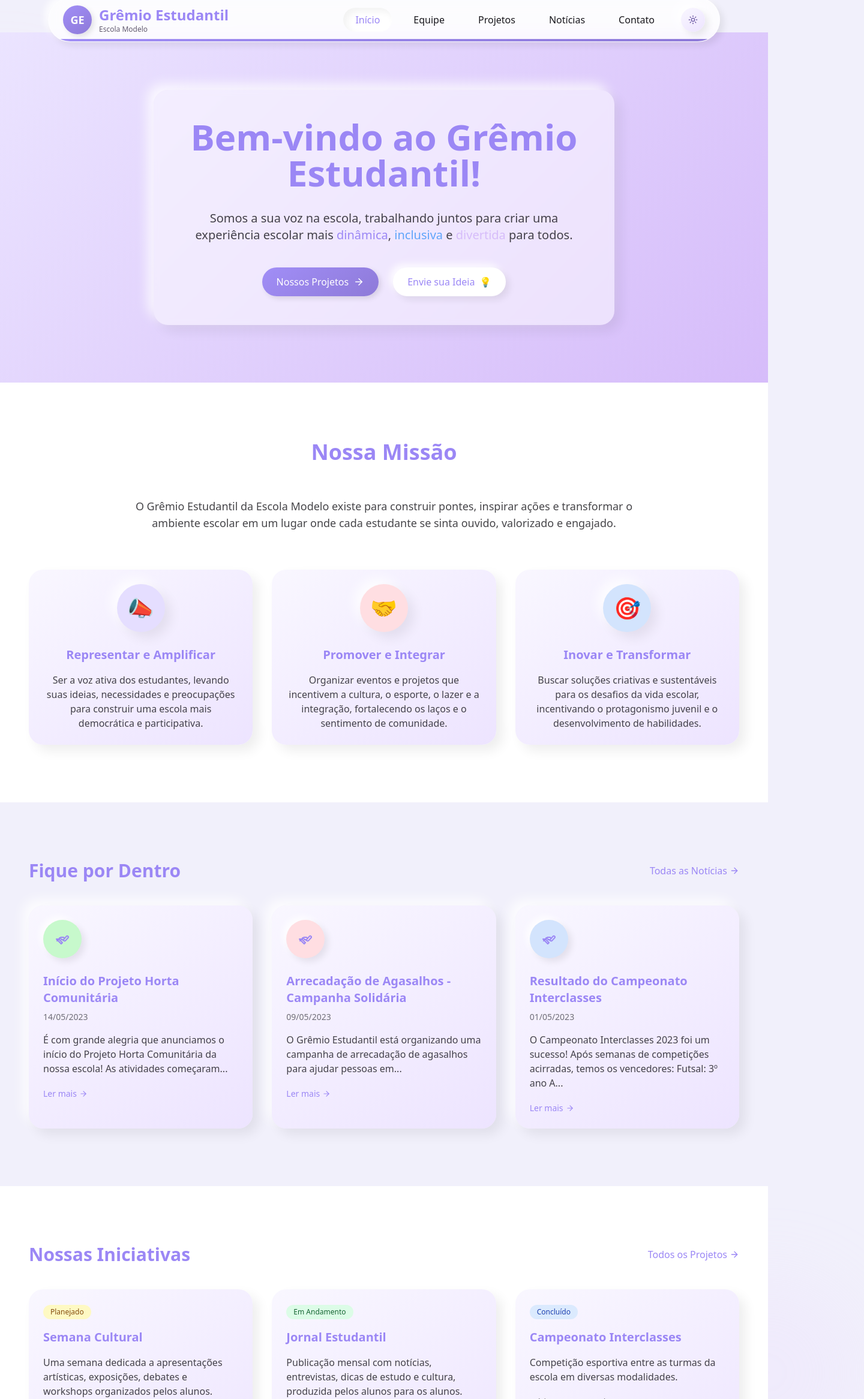
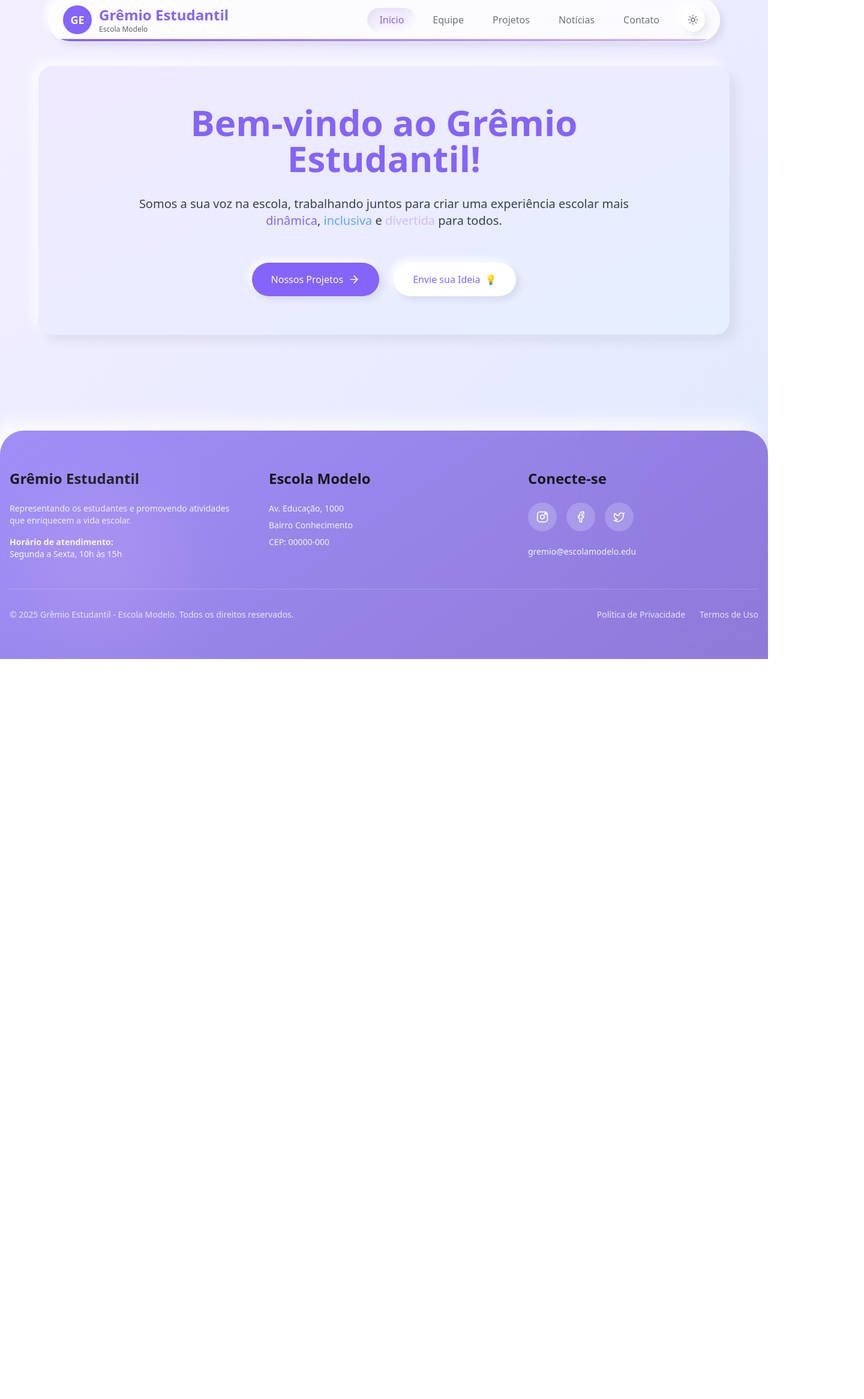
Before and after one commit to MaxwellMaciel/clay-guild-hub, a React (Vite) app: page / in a window 1280 px wide. Shown: the part 20-2353 px from the top of the page at 60% size, 1440 px wide, since content can reach past the window. After the commit the page ends 1119 px from the top, so only its background shows below. Built offline with nearby package versions, Linux system fonts and the light colour scheme.

Commit message:
Refactor: Improve Home screen and menu design
The Home screen and menu were updated to match the reference image, including color choices and overall design.

```diff
--- a/src/components/Navbar.tsx
+++ b/src/components/Navbar.tsx
@@ -11,7 +11,7 @@ const Navbar = () => {
       <div className="w-full rounded-full bg-white/80 backdrop-blur-md shadow-clay-sm border border-white/50 relative overflow-hidden">
         <div className="container mx-auto flex justify-between items-center py-3 px-6">
           <Link to="/" className="flex items-center gap-3">
-            <div className="h-12 w-12 rounded-full bg-button-gradient flex items-center justify-center text-white font-bold text-lg shadow-clay-button">
+            <div className="h-12 w-12 rounded-full bg-gremio-primary flex items-center justify-center text-white font-bold text-lg">
               GE
             </div>
             <div>
@@ -22,7 +22,7 @@ const Navbar = () => {
 
           {/* Mobile menu button */}
           <button
-            className="md:hidden bg-button-gradient text-white p-3 rounded-full shadow-clay-button"
+            className="md:hidden bg-gremio-primary text-white p-3 rounded-full shadow-clay-button"
             onClick={() => setIsOpen(!isOpen)}
           >
             <svg
@@ -45,7 +45,7 @@ const Navbar = () => {
           </button>
 
           {/* Desktop Navigation */}
-          <nav className="hidden md:flex items-center gap-4">
+          <nav className="hidden md:flex items-center gap-2">
             <NavLink to="/" isActive={location.pathname === "/"}>Início</NavLink>
             <NavLink to="/equipe" isActive={location.pathname === "/equipe"}>Equipe</NavLink>
             <NavLink to="/projetos" isActive={location.pathname === "/projetos"}>Projetos</NavLink>
@@ -53,7 +53,7 @@ const Navbar = () => {
             <NavLink to="/contato" isActive={location.pathname === "/contato"}>Contato</NavLink>
 
             {/* Theme toggle */}
-            <button className="clay-icon w-10 h-10 text-gremio-tertiary ml-2">
+            <button className="clay-icon w-10 h-10 text-gray-500 ml-2 rounded-full flex items-center justify-center bg-white shadow-clay-sm">
               <svg
                 xmlns="http://www.w3.org/2000/svg"
                 width="18"
@@ -80,7 +80,7 @@ const Navbar = () => {
         </div>
 
         {/* Purple gradient line */}
-        <div className="absolute bottom-0 left-0 right-0 h-1 bg-button-gradient"></div>
+        <div className="absolute bottom-0 left-0 right-0 h-1 bg-gradient-to-r from-gremio-primary to-gremio-light"></div>
       </div>
 
       {/* Mobile Navigation */}
@@ -108,8 +108,8 @@ const NavLink = ({ to, children, isActive }: NavLinkProps) => (
     to={to}
     className={`px-5 py-2 rounded-full font-medium transition-all duration-300 relative ${
       isActive
-        ? "bg-white text-gremio-primary shadow-clay-inner"
-        : "text-foreground hover:text-gremio-primary"
+        ? "bg-purple-100/80 text-gremio-primary shadow-clay-inner"
+        : "text-gray-500 hover:text-gremio-primary"
     }`}
   >
     {children}
--- a/src/index.css
+++ b/src/index.css
@@ -41,7 +41,7 @@
   }
 
   body {
-    @apply bg-gremio-gray text-foreground font-sans overflow-x-hidden;
+    @apply bg-gradient-to-br from-[#f4efff] to-[#e0e8ff] text-foreground font-sans overflow-x-hidden min-h-screen;
   }
 
   h1, h2, h3, h4, h5, h6 {
@@ -54,28 +54,29 @@
     @apply bg-card-pastel rounded-clay p-6 shadow-clay relative overflow-hidden transition-all duration-300;
   }
 
-  .clay-button {
-    @apply bg-button-gradient text-white rounded-full px-6 py-3 shadow-clay-button hover:shadow-clay-sm transition-all duration-300 hover:translate-y-[1px] active:shadow-clay-pressed active:translate-y-[2px];
+  .nav-item-active {
+    @apply bg-purple-100/80 text-gremio-primary shadow-clay-inner;
   }
 
-  .clay-input {
-    @apply bg-white rounded-full px-4 py-3 shadow-clay-inner focus:outline-none focus:ring-2 focus:ring-gremio-primary/30 w-full transition-all duration-200;
+  .primary-button {
+    @apply bg-gremio-primary text-white rounded-full px-8 py-4 shadow-clay-sm flex items-center justify-center gap-2
+    hover:shadow-clay transition-all duration-300 hover:bg-gremio-primary/90;
   }
 
-  .clay-icon {
-    @apply rounded-full p-3 bg-card-pastel shadow-clay-sm flex items-center justify-center;
+  .secondary-button {
+    @apply bg-white text-gremio-primary rounded-full px-8 py-4 shadow-clay-sm flex items-center justify-center gap-2
+    hover:shadow-clay transition-all duration-300;
   }
 
-  .clay-pill {
-    @apply inline-flex items-center rounded-full px-4 py-1 text-sm font-medium bg-white shadow-clay-sm;
+  .hero-text {
+    @apply text-center mx-auto max-w-4xl;
+  }
+
+  .hero-section {
+    @apply rounded-3xl bg-gradient-to-br from-[#f0e9ff] to-[#e5efff] p-16 shadow-clay my-8 mx-auto;
   }
 
   .clay-blob {
     @apply absolute rounded-full blur-3xl opacity-20;
   }
-
-  /* Menu specific claymorphism styles */
-  .nav-item-active {
-    @apply bg-white text-gremio-primary shadow-clay-inner;
-  }
 }
--- a/src/pages/Home.tsx
+++ b/src/pages/Home.tsx
@@ -4,137 +4,27 @@ import { ArrowRight } from "lucide-react";
 
 const Home = () => {
   return (
-    <main className="relative">
-      {/* Background blobs */}
-      <div className="clay-blob w-96 h-96 bg-pink-200 top-20 -left-48"></div>
-      <div className="clay-blob w-80 h-80 bg-purple-200 bottom-40 -right-40"></div>
-
+    <main className="relative px-4 pb-12 pt-6">
       {/* Hero Section */}
-      <section className="bg-hero-gradient py-24 px-4 relative overflow-hidden">
-        <div className="container mx-auto px-4">
-          <div className="max-w-3xl mx-auto py-12 px-8 md:px-12 text-center bg-white/50 rounded-clay backdrop-blur-sm shadow-clay">
-            <h1 className="text-4xl md:text-5xl lg:text-6xl font-bold text-gremio-primary mb-8 animate-float">
+      <section className="hero-section max-w-6xl">
+        <div className="hero-text">
+          <h1 className="text-5xl md:text-6xl font-bold text-gremio-primary mb-8">
             Bem-vindo ao Grêmio Estudantil!
           </h1>
-            <p className="text-lg md:text-xl text-foreground/80 mb-8">
+          <p className="text-lg md:text-xl text-gray-700 mb-12">
             Somos a sua voz na escola, trabalhando juntos para criar uma experiência escolar mais
             <span className="text-gremio-primary font-medium"> dinâmica</span>,
             <span className="text-blue-400 font-medium"> inclusiva</span> e
             <span className="text-gremio-light font-medium"> divertida</span> para todos.
           </p>
-            <div className="flex flex-col sm:flex-row gap-6 justify-center mt-10">
-              <Link to="/projetos" className="clay-button flex items-center justify-center gap-2 text-base">
-                Nossos Projetos <ArrowRight size={18} />
+
+          <div className="flex flex-col sm:flex-row gap-6 justify-center mt-14">
+            <Link to="/projetos" className="primary-button">
+              Nossos Projetos <ArrowRight size={20} />
             </Link>
-              <Link to="/contato" className="bg-white rounded-full px-6 py-3 shadow-clay-sm hover:shadow-clay text-gremio-primary flex items-center justify-center gap-2 transition-all duration-300 hover:translate-y-[1px] text-base">
+            <Link to="/contato" className="secondary-button">
               Envie sua Ideia <span className="inline-block">💡</span>
             </Link>
-            </div>
-          </div>
-        </div>
-      </section>
-
-      {/* Mission Section */}
-      <section className="py-24 px-4 bg-white relative">
-        <div className="container mx-auto">
-          <h2 className="text-3xl md:text-4xl font-bold text-center text-gremio-primary mb-14">
-            Nossa Missão
-          </h2>
-          <p className="text-lg text-center max-w-4xl mx-auto mb-16 text-foreground/80">
-            O Grêmio Estudantil da Escola Modelo existe para construir pontes, inspirar ações e transformar o ambiente escolar em um lugar onde cada estudante se sinta ouvido, valorizado e engajado.
-          </p>
-
-          <div className="grid grid-cols-1 md:grid-cols-3 gap-8">
-            <MissionCard
-              icon="📣"
-              title="Representar e Amplificar"
-              description="Ser a voz ativa dos estudantes, levando suas ideias, necessidades e preocupações para construir uma escola mais democrática e participativa."
-              color="bg-gremio-soft"
-            />
-            <MissionCard
-              icon="🤝"
-              title="Promover e Integrar"
-              description="Organizar eventos e projetos que incentivem a cultura, o esporte, o lazer e a integração, fortalecendo os laços e o sentimento de comunidade."
-              color="bg-gremio-pink"
-            />
-            <MissionCard
-              icon="🎯"
-              title="Inovar e Transformar"
-              description="Buscar soluções criativas e sustentáveis para os desafios da vida escolar, incentivando o protagonismo juvenil e o desenvolvimento de habilidades."
-              color="bg-gremio-blue"
-            />
-          </div>
-        </div>
-      </section>
-
-      {/* Updates Section */}
-      <section className="py-24 px-4 bg-gremio-gray relative">
-        <div className="container mx-auto">
-          <div className="flex justify-between items-center mb-10">
-            <h2 className="text-3xl font-bold text-gremio-primary">Fique por Dentro</h2>
-            <Link to="/noticias" className="text-gremio-primary hover:underline flex items-center gap-1">
-              Todas as Notícias <ArrowRight size={16} />
-            </Link>
-          </div>
-
-          <div className="grid grid-cols-1 md:grid-cols-3 gap-8">
-            <NewsCard
-              title="Início do Projeto Horta Comunitária"
-              date="14/05/2023"
-              excerpt="É com grande alegria que anunciamos o início do Projeto Horta Comunitária da nossa escola! As atividades começaram..."
-              iconColor="bg-gremio-mint"
-            />
-            <NewsCard
-              title="Arrecadação de Agasalhos - Campanha Solidária"
-              date="09/05/2023"
-              excerpt="O Grêmio Estudantil está organizando uma campanha de arrecadação de agasalhos para ajudar pessoas em..."
-              iconColor="bg-gremio-pink"
-            />
-            <NewsCard
-              title="Resultado do Campeonato Interclasses"
-              date="01/05/2023"
-              excerpt="O Campeonato Interclasses 2023 foi um sucesso! Após semanas de competições acirradas, temos os vencedores: Futsal: 3º ano A..."
-              iconColor="bg-gremio-blue"
-            />
-          </div>
-        </div>
-      </section>
-
-      {/* Initiatives Section */}
-      <section className="py-24 px-4 bg-white relative">
-        <div className="container mx-auto">
-          <div className="flex justify-between items-center mb-10">
-            <h2 className="text-3xl font-bold text-gremio-primary">Nossas Iniciativas</h2>
-            <Link to="/projetos" className="text-gremio-primary hover:underline flex items-center gap-1">
-              Todos os Projetos <ArrowRight size={16} />
-            </Link>
-          </div>
-
-          <div className="grid grid-cols-1 md:grid-cols-2 lg:grid-cols-3 gap-8">
-            <ProjectCard
-              tag="Planejado"
-              title="Semana Cultural"
-              description="Uma semana dedicada a apresentações artísticas, exposições, debates e workshops organizados pelos alunos."
-              startDate="14/10/2023"
-              endDate="20/10/2023"
-              people={["Isabela Lima", "Gabriel Rocha"]}
-            />
-            <ProjectCard
-              tag="Em Andamento"
-              title="Jornal Estudantil"
-              description="Publicação mensal com notícias, entrevistas, dicas de estudo e cultura, produzida pelos alunos para os alunos."
-              startDate="01/03/2023"
-              endDate="01/12/2023"
-              people={["Juliana Ferreira", "Pedro Santos"]}
-            />
-            <ProjectCard
-              tag="Concluído"
-              title="Campeonato Interclasses"
-              description="Competição esportiva entre as turmas da escola em diversas modalidades."
-              startDate="03/04/2023"
-              endDate="28/04/2023"
-              people={["Rafael Martins", "Ana Silva"]}
-            />
           </div>
         </div>
       </section>
@@ -142,114 +32,4 @@ const Home = () => {
   );
 };
 
-type MissionCardProps = {
-  icon: string;
-  title: string;
-  description: string;
-  color: string;
-};
-
-const MissionCard = ({ icon, title, description, color }: MissionCardProps) => (
-  <div className="clay-card hover:shadow-clay-lg hover:-translate-y-2 transition-all duration-300">
-    <div className={`h-20 w-20 mx-auto mb-6 rounded-full ${color} shadow-clay flex items-center justify-center text-4xl`}>
-      {icon}
-    </div>
-    <h3 className="text-xl font-bold text-center text-gremio-primary mb-4">{title}</h3>
-    <p className="text-center text-foreground/80">{description}</p>
-  </div>
-);
-
-type NewsCardProps = {
-  title: string;
-  date: string;
-  excerpt: string;
-  iconColor: string;
-};
-
-const NewsCard = ({ title, date, excerpt, iconColor }: NewsCardProps) => (
-  <div className="clay-card hover:shadow-clay-lg hover:-translate-y-2 transition-all duration-300">
-    <div className={`h-16 w-16 mb-6 rounded-full ${iconColor} flex items-center justify-center text-gremio-primary shadow-clay-sm`}>
-      <svg
-        xmlns="http://www.w3.org/2000/svg"
-        width="24"
-        height="24"
-        viewBox="0 0 24 24"
-        fill="none"
-        stroke="currentColor"
-        strokeWidth="2"
-        strokeLinecap="round"
-        strokeLinejoin="round"
-      >
-        <path d="m3 15 5.12-5.12A3 3 0 0 1 10.24 9H13a2 2 0 1 1 0 4h-2.5m4-.68 4.17-4.89a1.88 1.88 0 0 1 2.92 2.36l-4.2 4.6a2.13 2.13 0 0 1-3 .29L7 10" />
-        <path d="m2 12 8 8 2-2-6-6Z" />
-      </svg>
-    </div>
-    <h3 className="text-xl font-bold text-gremio-primary mb-2">{title}</h3>
-    <time className="text-sm text-foreground/60 mb-4 block">{date}</time>
-    <p className="text-foreground/80 mb-5">{excerpt}</p>
-    <Link to="/noticias" className="text-gremio-primary hover:underline flex items-center gap-1 text-sm font-medium">
-      Ler mais <ArrowRight size={14} />
-    </Link>
-  </div>
-);
-
-type ProjectCardProps = {
-  tag: string;
-  title: string;
-  description: string;
-  startDate: string;
-  endDate: string;
-  people: string[];
-};
-
-const ProjectCard = ({ tag, title, description, startDate, endDate, people }: ProjectCardProps) => {
-  let tagColor = "";
-
-  switch(tag) {
-    case "Planejado":
-      tagColor = "bg-yellow-100 text-yellow-800";
-      break;
-    case "Em Andamento":
-      tagColor = "bg-green-100 text-green-800";
-      break;
-    case "Concluído":
-      tagColor = "bg-blue-100 text-blue-800";
-      break;
-    default:
-      tagColor = "bg-gray-100 text-gray-800";
-  }
-
-  return (
-    <div className="clay-card hover:shadow-clay-lg hover:-translate-y-2 transition-all duration-300">
-      <div className={`inline-block px-3 py-1 rounded-full text-xs font-medium mb-4 ${tagColor}`}>
-        {tag}
-      </div>
-      <h3 className="text-xl font-bold text-gremio-primary mb-4">{title}</h3>
-      <p className="text-foreground/80 mb-5">{description}</p>
-
-      <div className="flex gap-4 mb-5 text-sm">
-        <div>
-          <span className="text-foreground/60 block mb-1">Início:</span>
-          <time className="font-medium">{startDate}</time>
-        </div>
-        <div>
-          <span className="text-foreground/60 block mb-1">Conclusão:</span>
-          <time className="font-medium">{endDate}</time>
-        </div>
-      </div>
-
-      <div className="border-t border-gremio-gray pt-4">
-        <span className="text-foreground/60 text-sm block mb-2">Responsáveis:</span>
-        <div className="flex flex-wrap gap-2">
-          {people.map((person, i) => (
-            <span key={i} className="clay-pill text-gremio-primary">
-              {person}
-            </span>
-          ))}
-        </div>
-      </div>
-    </div>
-  );
-};
-
 export default Home;
--- a/tailwind.config.ts
+++ b/tailwind.config.ts
@@ -55,7 +55,7 @@ export default {
 				},
 				// Custom colors for our claymorphic UI
 				gremio: {
-					'primary': '#9b87f5',
+					'primary': '#8464fb',
 					'secondary': '#7E69AB',
 					'tertiary': '#6E59A5',
 					'light': '#D6BCFA',
@@ -65,6 +65,9 @@ export default {
 					'mint': '#C7F9CC',
 					'gray': '#F1F0FB',
 				},
+				purple: {
+					100: '#f0e9ff',
+				}
 			},
 			borderRadius: {
 				lg: 'var(--radius)',
```
Lines whose indentation alone changed are shown as unchanged.
